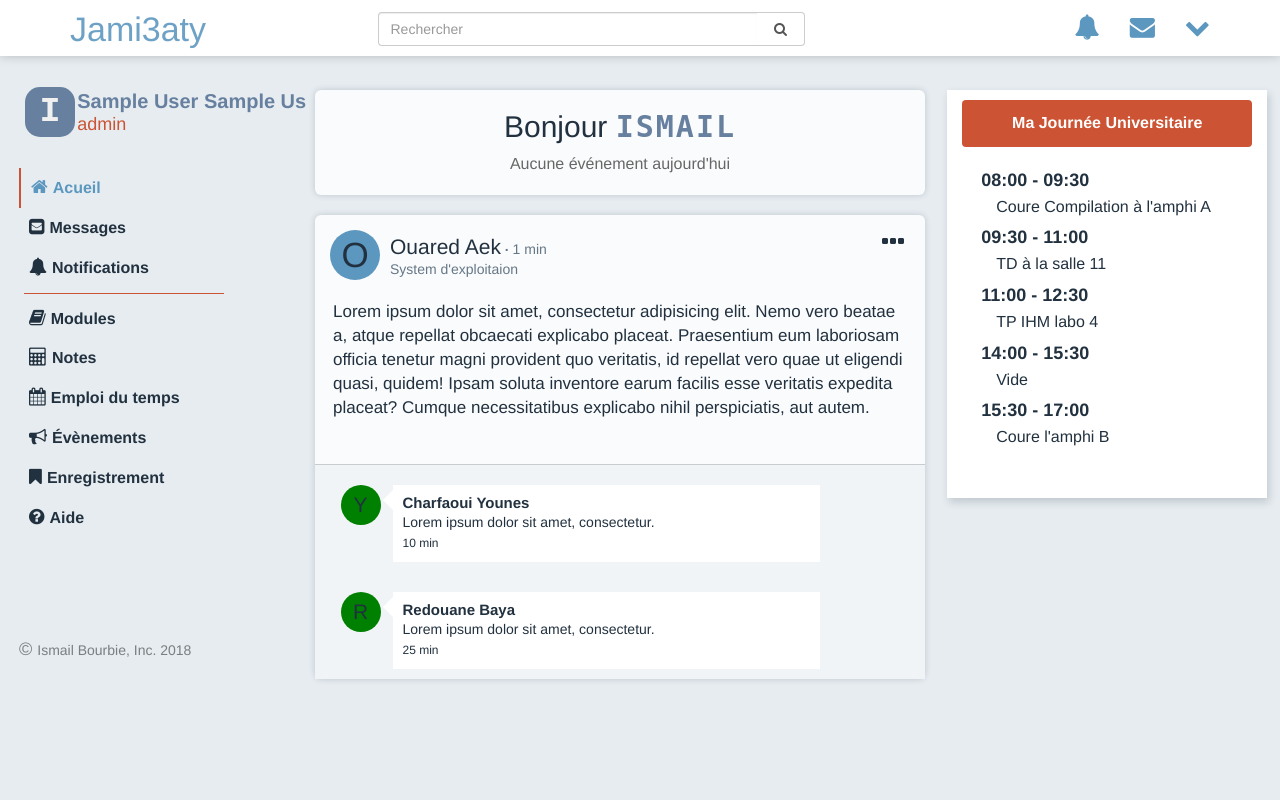
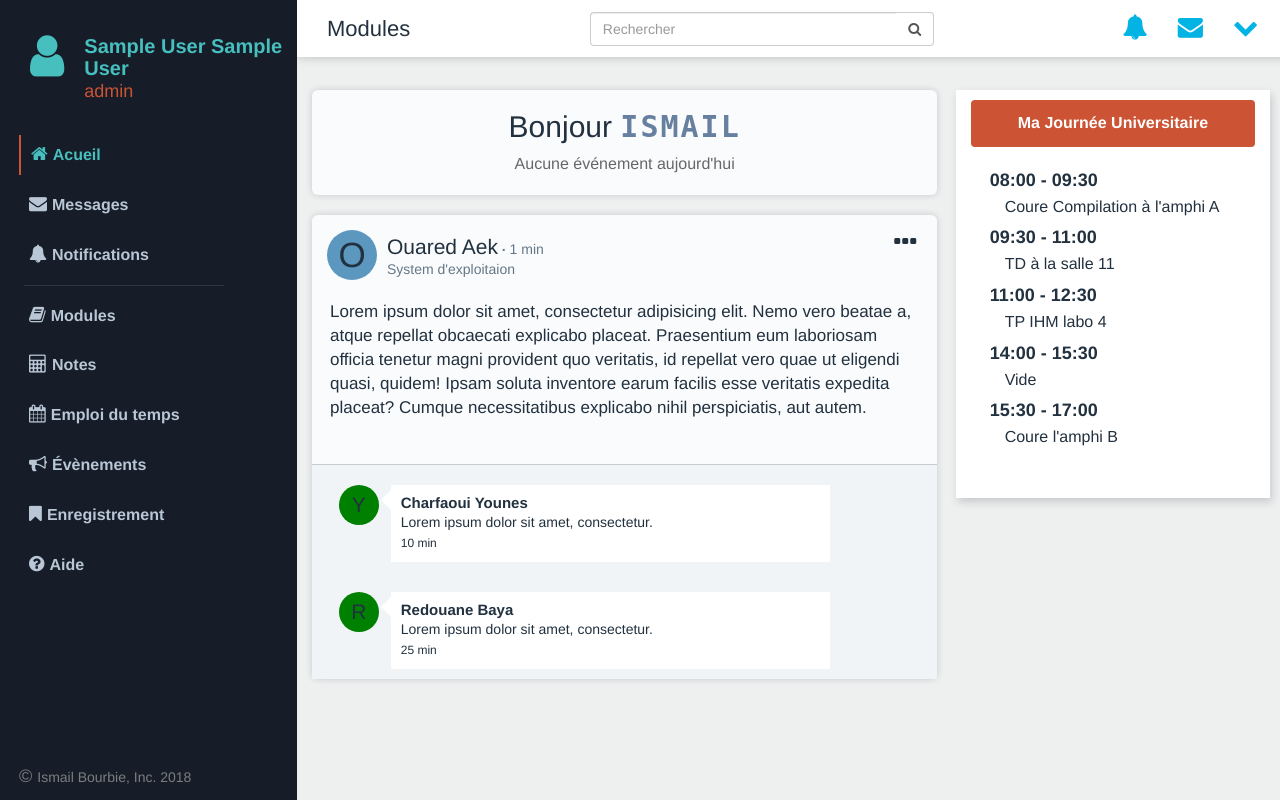
Before and after one commit to IsmailBourbie/jami3aty, a PHP site: page /jami3aty/ in a window 1280 px wide. Run offline with PHP 8.4, Linux system fonts and the light colour scheme; the visitor is signed in with stand-in values (Sample User, id 1); data that the repository does not hold is empty; some libraries are stand-ins or nearby versions.

Commit message:
finish Modules page and change style of all the pages

```diff
--- a/app/controllers/Pages.controller.php
+++ b/app/controllers/Pages.controller.php
@@ -4,32 +4,45 @@ class Pages extends Controller {
 
 
    public function __construct() {
+   }
+
+   public function index($args = "") {
       if (!isLoggedIn()) {
          redirect('users/login');
       }
-   }
-
-   public function index($args = "") {
-
       $data = [];
       $this->view("pages/index", $data);
    }
 
-   public function modules($args = "") {
+   public function modules() {
       $this->modulesModel = $this->model("Modules");
-      $object = $this->modulesModel->getModules();
-      $sortArray = $this->arrange_rows($object);
-
       $response = [
          'status' => OK,
-         'data'   => $this->obj_arr($sortArray),
+         'data'   => null,
       ];
       if ($_SERVER['REQUEST_METHOD'] == 'POST') {
+         $level = isset($_POST['level']) ? $_POST['level'] : "";
+         $section = isset($_POST['section']) ? $_POST['section'] : "";
+         $group = isset($_POST['group']) ? $_POST['group'] : "";
+         $object = $this->modulesModel->getModules($level, $section, $group);
+         if ($object) {
+            $sortArray = $this->arrange_rows($object);
+            $response['data'] = $this->obj_arr($sortArray);
+         } else {
+            $response['status'] = ERR_EMAIL;
+         }
          header('Content-type: application/json');
          $this->view('users/ajax', $response);
          return;
+      } else {
+         if (!isLoggedIn()) {
+            redirect('users/login');
+         }
+         $object = $this->modulesModel->getModules($_SESSION['user_level'], $_SESSION['user_section'], $_SESSION['user_group']);
+         $sortArray = $this->arrange_rows($object);
+         $response['data'] = $this->obj_arr($sortArray);
+         $this->view("pages/modules", $response);
       }
-      $this->view("pages/modules", $response);
 
    }
 
--- a/app/views/inc/header.php
+++ b/app/views/inc/header.php
@@ -3,37 +3,13 @@
 
 <head>
     <meta charset="utf-8">
-    <title><?= SITE_NAME ?></title>
-    <meta name="viewport" content="width=device-width, initial-scale=1.0"/>
+    <title>
+        <?= SITE_NAME ?>
+    </title>
+    <meta name="viewport" content="width=device-width, initial-scale=1.0" />
     <link rel="stylesheet" href="<?= URL_ROOT ?>css/bootstrap.min.css">
     <link rel="stylesheet" href="<?= URL_ROOT ?>css/font-awesome.min.css">
     <link rel="stylesheet" href="<?= URL_ROOT ?>css/main.css">
 </head>
+
 <body>
-<?php if (isLoggedin()): require_once APP_ROOT . '/views/inc/nav.php'; ?>
-<?php else: ?>
-    <nav class="navbar navbar-default navbar-fixed-top">
-        <div class="container default-nav">
-            <!-- Brand and toggle get grouped for better mobile display -->
-            <div class="navbar-header">
-                <button type="button" class="navbar-toggle collapsed" data-toggle="collapse"
-                        data-target="#bs-example-navbar-collapse-1" aria-expanded="false">
-                    <span class="sr-only">Toggle navigation</span>
-                    <span class="icon-bar"></span>
-                    <span class="icon-bar"></span>
-                    <span class="icon-bar"></span>
-                </button>
-                <a class="navbar-brand" href="#">Jami3aty</a>
-            </div>
-
-            <!-- Collect the nav links, forms, and other content for toggling -->
-            <div class="collapse navbar-collapse" id="bs-example-navbar-collapse-1">
-                <ul class="nav navbar-nav navbar-right">
-                    <li><a href="#">Login</a></li>
-                    <li><a href="#">Register</a></li>
-                    <li><a href="#">Aide</a></li>
-                </ul>
-            </div><!-- /.navbar-collapse -->
-        </div><!-- /.container-fluid -->
-    </nav>
-<?php endif; ?>
--- a/app/views/inc/nav.php
+++ b/app/views/inc/nav.php
@@ -1,27 +1,28 @@
-<header>
 <nav class="navbar navbar-default navbar-fixed-top">
     <?php if ($_SESSION['isConfirmed'] == 0 && !strchr(basename($_SERVER['REQUEST_URI']),"confirm")): ?>
-        <div class="alert alert-danger alert-dismissible" role="alert" style="padding: 0;margin: auto;text-align: center">
+    <div class="alert alert-danger alert-dismissible" role="alert" style="padding: 0;
+                                                                          margin: auto;
+                                                                          text-align: center">
+
         <button type="button" class="close" data-dismiss="alert" aria-label="Close" style="right: 11px;">
                <span aria-hidden=" true ">&times;</span>
         </button>
 
-            <a class="alert-link " href="<?=URL_ROOT ?>users/confirm"> You don't confirm your email! please confirm it now
+        <a class="alert-link " href="<?=URL_ROOT ?>users/confirm">
+           You don't confirm your email! please confirm it now
         </a>
     </div>
     <?php endif; ?>
-        <div class="container">
-            <div class="row items_icons">
-                <!-- logo container Start -->
-                <div class="col-md-3 col-xs-3 logo">
-                    <div class="clearfix">
-                        <a class="clearfix" href="<?= APP_ROOT ?>">Jami3aty</a>
+    <div class="row items_icons reset-margin">
+        <div class="col-md-3 col-xs-5 page-title">
+            <button id="show-menubar" class="button-menu">
+                <i class="fa fa-bars fa-2x"></i>
+            </button>
+            <span>Modules</span>
         </div>
-                </div>
-                <!-- logo container End -->
         <!-- Liste items container Start -->
-                <div class="col-md-4 col-md-push-5 col-xs-9 list_items">
-                    <ul class="nav navbar-nav navbar-right">
+        <div class="col-md-4 col-xs-7 col-md-push-5 list_items ">
+            <ul class="nav navbar-nav navbar-right reset-margin">
                 <li class="dropdown notifications">
                     <a href="#" class="dropdown-toggle" data-toggle="dropdown" role="button" aria-haspopup="true" aria-expanded="false">
                                 <i class="fa fa-bell fa-2x"></i>
@@ -83,7 +84,4 @@
         </div>
         <!-- search container Start -->
     </div>
-        </div>
 </nav>
-</header>
-<div class="container-fuild content-page">
--- a/app/views/inc/navigation-bar.php
+++ b/app/views/inc/navigation-bar.php
@@ -1,8 +1,10 @@
-<div class="aside-content">
+<div id="menubar" class="aside-content">
     <div class="my_data">
-        <a class="btn btn-default btn-block clearfix" role="button" data-toggle="collapse" href="#my_data" aria-expanded="false" aria-controls="ma_journee">
+        <a>
             <div class="user_img">
-                <span>I</span>
+                <i class="fa fa-user"></i>
+                <!--                <span class="glyphicon glyphicon-user" aria-hidden="true"></span>-->
+
             </div>
             <div class="user_info">
                 <h3>
@@ -26,7 +28,7 @@
                     </li>
                     <li id="messages">
                         <h4>
-                            <i class="fa fa-envelope-square"></i>
+                            <i class="fa fa-envelope"></i>
                             <a href="#">Messages</a>
                         </h4>
                     </li>
--- a/app/views/pages/index.view.php
+++ b/app/views/pages/index.view.php
@@ -2,7 +2,13 @@
 require_once APP_ROOT . '/views/inc/header.php';
 ?>
     <div class="row reset-margin">
-
+        <div class="aside-left reset-padding">
+            <?php require_once APP_ROOT . '/views/inc/navigation-bar.php';?>
+        </div>
+        <div class="content">
+            <?php require_once APP_ROOT . '/views/inc/nav.php';?>
+            <div class="main">
+                <div class="row reset-margin">
                     <div class="col-lg-3  col-md-12 aside-right">
                         <div class="calnedar">
                             <div class="aside-content">
@@ -40,12 +46,7 @@ require_once APP_ROOT . '/views/inc/header.php';
                             </div>
                         </div>
                     </div>
-        <div class="col-lg-3  col-md-12 aside-left">
-            <?php
-           require_once APP_ROOT . '/views/inc/navigation-bar.php';
-           ?>
-        </div>
-        <div class="col-lg-6 col-md-12 main">
+                    <div class="col-lg-8 col-md-12 main">
                         <div class="welcom_day">
                             <h2 class="text-center">Bonjour <span>ISMAIL</span></h2>
                             <p class="text-center">Aucune événement aujourd'hui</p>
@@ -142,7 +143,8 @@ require_once APP_ROOT . '/views/inc/header.php';
                         </div>
                     </div>
                 </div>
+            </div>
+        </div>
 
-    <?php
-require_once APP_ROOT . '/views/inc/footer.php';
-?>
+    </div>
+    <?php require_once APP_ROOT . '/views/inc/footer.php';?>
--- a/public/css/main.css
+++ b/public/css/main.css
@@ -5,10 +5,8 @@
 /**** Navbar end ****/
 
 body {
-    padding-top: 70px;
-    background-color: #e6ecf0;
+    background-color: rgba(22, 29, 40, 0.07);
     color: #22313F;
-
 }
 
 a:hover {
@@ -54,84 +52,107 @@ form .error {
     background-color: #FFFFFF;
     border: none;
     box-shadow: 0px 0px 10px rgba(0, 0, 0, 0.21);
+    padding-left: 20px;
+    padding-right: 20px;
+}
+
+.navbar-fixed-top {
+    width: 79%;
+    left: 297px;
+}
+
+
+
+.content {
+    margin-left: 297px;
+    padding-top: 70px;
+}
+
+.content .main .row {
+    margin-left: 15px;
+    margin-right: 15px;
+    -webkit-perspective: 6000px;
+    -moz-perspective: 6000px;
+    perspective: 6000px;
 }
 
 nav .default-nav li a:hover {
     color: inherit !important;
 }
 
-nav .container .items_icons .logo > div {
-    padding-top: 5px
+nav .items_icons .page-title {
+    padding: 13px 0;
 }
 
-nav .container .items_icons .logo a {
-    font-size: 34px;
-    color: #5C97BF;
-    opacity: .89;
+nav .items_icons .page-title span {
+    font-size: 22px;
+    margin-left: 10px;
 }
 
-nav .container .items_icons .logo a:hover {
-    opacity: 1;
+nav .items_icons .page-title > button {
+    display: none;
+    background: transparent;
+    border: none;
 }
 
-nav .container .items_icons .list_items .nav > li {
+nav .items_icons .list_items .nav > li {
     display: inline-block;
 }
 
-nav .container .items_icons .list_items ul li:not(.list_gestion) .dropdown-menu {
+nav .items_icons .list_items ul li:not(.list_gestion) .dropdown-menu {
     min-width: 500px;
     padding: 0;
 }
 
-nav .container .items_icons .list_items ul li:not(.list_gestion) .dropdown-menu li {
+nav .items_icons .list_items ul li:not(.list_gestion) .dropdown-menu li {
     border-bottom: 1px solid #AAA
 }
 
-nav .container .items_icons .list_items ul li:not(.list_gestion) .dropdown-menu li a {
+nav .items_icons .list_items ul li:not(.list_gestion) .dropdown-menu li a {
     padding: 15px;
 }
 
-nav .container .items_icons .list_items .navbar-nav > li > a {
-    color: #5C97BF;
+nav .items_icons .list_items .navbar-nav > li > a {
+    color: #02b3e4;
 }
 
-nav .container .items_icons .list_items .navbar-nav > li > a i {
+nav .items_icons .list_items .navbar-nav > li > a i {
     font-size: 1.8em;
 }
 
-nav .container .items_icons .list_items .navbar-nav > li > a:hover,
-nav .container .items_icons .list_items .navbar-nav > li > a:focus,
+nav .items_icons .list_items .navbar-nav > li > a:hover,
+nav .items_icons .list_items .navbar-nav > li > a:focus,
 nav .default-nav li:hover {
-    background-color: #5C97BF;
+    background-color: #02b3e4;
     color: #FFFFFF
 }
 
-nav .container .items_icons .search_container form,
-nav .container .items_icons .search_container form .input-group {
+nav .items_icons .search_container form,
+nav .items_icons .search_container form .input-group {
     width: 100%;
     padding-top: 2px;
 }
 
-nav .container .items_icons .search_container .navbar-form {
+nav .items_icons .search_container .navbar-form {
     border: none;
     margin-left: 0;
     margin-right: 0;
 }
 
-nav .container .items_icons .search_container .navbar-form .input-group-addon {
+nav .items_icons .search_container .navbar-form .input-group-addon {
     padding: 0px;
     background-color: transparent;
 
 }
 
-nav .container .items_icons .search_container .navbar-form .input-group-addon button {
+nav .items_icons .search_container .navbar-form .input-group-addon button {
     width: 100%;
     background-color: transparent;
     border: none;
     height: 32px;
 }
 
-nav .container .items_icons .search_container .navbar-form input.form-control {
+nav .items_icons .search_container .navbar-form input.form-control {
     padding-top: 10px;
     padding-bottom: 10px;
     border-right: none;
@@ -188,120 +211,116 @@ nav .container .items_icons .search_container .navbar-form input.form-control {
 
 /*** Aside left style start ***/
 
-.content-page .aside-left {
+.aside-left {
     z-index: 1010;
     margin-right: -20px
 }
 
-.content-page .aside-left .aside-content {
+.aside-left .aside-content {
     position: fixed;
-    top: 65px;
+    top: 0px;
     left: 0;
+    z-index: 1040;
     padding-left: 0px;
     padding-right: 0px;
     height: 100%;
-    width: 24%;
+    width: 297px;
+    padding-top: 10px;
+    background: #161d28;
+    color: #b9c6d5;
+    transition: all .4s ease-in-out;
 }
 
-.content-page .aside-left .my_data .user_info {
+.aside-left .my_data .user_info {
     padding: 3px 0 0;
-    float: right;
-    width: 230px;
     text-align: left;
 }
 
-.content-page .aside-left .my_data a {
-    overflow: hidden;
+.aside-left .my_data > a {
+    display: flex;
 }
 
-.content-page .aside-left .my_data a .user_img {
-    float: left;
-    width: 50px;
-    position: relative;
+.aside-left .my_data > a .user_img {
+    margin-left: 30px;
+    margin-right: 20px;
 }
 
-.content-page .aside-left .my_data a .user_img span {
-    background-color: #67809F;
-    position: absolute;
-    width: 100%;
-    text-align: center;
-    border-radius: 15px;
-    font-size: 35px;
-    font-family: "Courier New", Courier, monospace;
-    color: #F0F0F0;
+.aside-left .my_data a .user_img i {
+    color: #46bfbe;
+    font-size: 3em;
 }
 
-.content-page .aside-left .my_data a h3,
-.content-page .aside-left .my_data a p {
+.aside-left .my_data a h3,
+.aside-left .my_data a p {
     margin-top: 0;
     margin-bottom: 0;
 }
 
-.content-page .aside-left .my_data a p {
+.aside-left .my_data a p {
     font-size: 18px;
     color: #cc5333;
     /*Orange #f7b972*/
 }
 
-.content-page .aside-left .my_data a h3 {
+.aside-left .my_data a h3 {
     font-weight: bold;
     font-size: 20px;
-    color: #67809F
+    color: #46bfbe
 }
 
-.content-page .aside-left .my_data h4 {
+.aside-left .my_data h4 {
     font-size: 18px;
     padding: 10px 10px;
     margin-top: 0px;
     margin-bottom: 0px;
 }
 
-.content-page .aside-left .my_data li {
-    width: -moz-max-content;
-    width: -webkit-max-content;
-    width: max-content;
+.aside-left .my_data li {
+    width: 100%;
+    margin-bottom: 10px;
 }
 
 .avtive-navigation {
     border-left: 2px solid #cc5333;
-    color: #5C97BF;
+    color: #46bfbe;
 
 }
 
-.content-page .aside-left .my_data li:hover {
+.aside-left .my_data li:hover {
     border-left: 2px solid #cc5333;
     cursor: pointer;
-    color: #5C97BF;
+    color: #46bfbe;
 }
 
-.content-page .aside-left .my_data li h4:hover {
+.aside-left .my_data li h4:hover {
     transform: translateX(5px);
     transition: all .2s ease-out;
 }
 
-.content-page .aside-left .my_data li hr {
+.aside-left .my_data li hr {
     margin: 5px;
-    border-color: #cc5333;
+    border-color: #30373e;
     width: 200px
 }
 
-.content-page .aside-left .aside-content .my_data .copyright {
-    margin-top: 100px;
+.aside-left .aside-content .my_data .copyright {
+    position: absolute;
+    bottom: 0;
     color: #797f7f;
 }
 
-.content-page .aside-left .aside-content .my_data .copyright span {
+.aside-left .aside-content .my_data .copyright span {
     font-size: 18px;
 }
 
-.content-page .aside-left .aside-content > div,
-.content-page .aside-right .aside-content > div {
+.aside-left .aside-content > div,
+.main .aside-right .aside-content > div {
     margin-top: 10px;
     margin-bottom: 10px;
 }
 
-.content-page .aside-right .aside-content .ma_journee a,
-.content-page .aside-left .aside-content .my_data a {
+.main .aside-right .aside-content .ma_journee a,
+.aside-left .aside-content .my_data a {
     padding: 12px 0;
     border: none;
     font-size: 16px;
@@ -310,25 +329,25 @@ nav .container .items_icons .search_container .navbar-form input.form-control {
     font-weight: bold;
 }
 
-.content-page .aside-right .aside-content .ma_journee a {
+.main .aside-right .aside-content .ma_journee a {
     background-color: #cc5333;
     color: #FFFFFF;
 }
 
-.content-page .aside-right .aside-content .ma_journee .well,
-.content-page .aside-left .aside-content .my_data .well {
+.main .aside-right .aside-content .ma_journee .well,
+.aside-left .aside-content .my_data .well {
     background-color: transparent;
     border: none;
     box-shadow: unset;
 }
 
 
-.content-page .aside-right .aside-content .ma_journee .well li h4 {
+.main .aside-right .aside-content .ma_journee .well li h4 {
     margin: 5px 0;
     font-weight: bolder;
 }
 
-.content-page .aside-right .aside-content .ma_journee .well li p {
+.main .aside-right .aside-content .ma_journee .well li p {
     margin: 5px 0px 10px 15px;
     font-size: 16px;
 }
@@ -342,9 +361,9 @@ nav .container .items_icons .search_container .navbar-form input.form-control {
 
 /*** Main style start ***/
 
-.content-page .main {}
+.main .main {}
 
-.content-page .main .welcom_day {
+.main .main .welcom_day {
     padding: 10px;
     margin: 20px 0px;
     border-radius: 6px;
@@ -352,18 +371,18 @@ nav .container .items_icons .search_container .navbar-form input.form-control {
     background: #fafbfc;
 }
 
-.content-page .main .welcom_day h2 {
+.main .main .welcom_day h2 {
     margin: 10px;
 }
 
-.content-page .main .welcom_day h2 span {
+.main .main .welcom_day h2 span {
     color: #67809F;
     letter-spacing: 2px;
     font-weight: bold;
     font-family: monospace;
 }
 
-.content-page .main .welcom_day p {
+.main .main .welcom_day p {
     color: #676767;
     font-size: 16px;
     font-weight: 300;
@@ -560,13 +579,13 @@ nav .container .items_icons .search_container .navbar-form input.form-control {
 
 /*** Aside right style start ***/
 
-.content-page .aside-right {
+.main .aside-right {
     background-color: #FFFFFF;
     position: fixed;
-    top: 90px;
-    z-index: 1020;
+    top: 20px;
     right: 1%;
-    box-shadow: 2px 4px 8px 0 rgba(46, 61, 73, .2)
+    box-shadow: 2px 4px 8px 0 rgba(46, 61, 73, .2);
+    width: 32%;
 }
 
 
@@ -672,22 +724,61 @@ nav .container .items_icons .search_container .navbar-form input.form-control {
 /****Responsive Start****/
 
 @media (max-width: 1200px) {
-    .content-page .aside-left .aside-content,
-    .content-page .aside-right {
+    .main .aside-right {
         position: relative;
-        margin-bottom: 60px;
-        width: 100%;
+        margin-bottom: 110px;
+        margin-left: 10px;
+        background-color: transparent;
+        box-shadow: unset;
     }
-    .content-page .aside-left .copyright {
+    .main .aside-right .aside-content .ma_journee .well {
+        background: #FFF;
+    }
+    .main .aside-left .copyright {
         display: none;
     }
-    .content-page .aside-right {
-        box-shadow: unset;
-    }
-    .content-page .main {
+    .main .main {
         margin: 0;
     }
 }
+
+@media (max-width: 992px) {
+    .aside-left .aside-content {
+        left: -300px;
+    }
+    .aside-left .my_data li {
+        margin-bottom: 0px;
+    }
+    .content {
+        margin-left: 0;
+    }
+    .navbar-fixed-top {
+        width: 100%;
+        left: auto;
+        padding: 0;
+    }
+    nav .items_icons .page-title > button {
+        display: inline-block;
+    }
+    .main .modules {
+        margin-top: 75px;
+    }
+
+}
+
+/* for animation jQuery*/
+
+.show-menubar {
+    transition: all .4s ease-in-out;
+    left: 0px !important;
+}
+
+.animate-navbar {
+    transition: all .4s ease-in-out;
+    right: -297px;
+    width: 100%
+}
+
 
 /****Responsive End****/
 
@@ -700,3 +791,7 @@ nav .container .items_icons .search_container .navbar-form input.form-control {
 .reset-margin {
     margin: 0px !important;
 }
+
+.reset-padding {
+    padding: 0px !important;
+}
--- a/public/js/plugins.js
+++ b/public/js/plugins.js
@@ -2,11 +2,17 @@
 /*global $, alert, console*/
 $(document).ready(function () {
     'use strict';
-    var pathname = location.pathname.replace("/jami3aty/", "");
+    var pathname = location.pathname;
+    if (pathname.indexOf("pages") > -1) {
+        pathname = location.pathname.replace("/jami3aty/pages", "");
+    } else {
+        pathname = location.pathname.replace("/jami3aty", "");
+    }
+
     pathname = pathname.replace('/', "");
     /* add active class for styling start */
     if (pathname.length > 0) {
-        if ($(".my_data .well li#" + pathname).length != 0) {
+        if ($(".my_data .well li#" + pathname).length !== 0) {
             $(".my_data .well li#" + pathname).addClass("avtive-navigation");
         }
     } else {
@@ -16,23 +22,28 @@ $(document).ready(function () {
 
     /* Hide ma joutnée et le meun on resize start */
     (function () {
-        var menu_bar = $('.aside-left .collapse'),
-            ma_journee = $('.aside-right .collapse');
+        var ma_journee = $('.aside-right .collapse');
         if (window.innerWidth <= 1200) {
             ma_journee.removeClass('in');
-            menu_bar.removeClass('in');
         }
         $(window).resize(function () {
             if (window.innerWidth <= 1200) {
                 ma_journee.removeClass('in');
-                menu_bar.removeClass('in');
             } else {
                 ma_journee.addClass('in');
-                menu_bar.addClass('in');
             }
-            console.log("h");
         });
     }());
     /* Hide ma joutnée and meun on resize end */
 
+    /* responsive navbar-left start */
+    $('#show-menubar').click(function () {
+        if (window.innerWidth <= 992) {
+            $('#menubar').toggleClass('show-menubar');
+            $('.navbar-fixed-top').toggleClass('animate-navbar');
+            $('.main, .list_items, .search_container').fadeToggle(0);
+        }
+    });
+    /* responsive navbar-left end */
+
 });
```
Also changed, not shown: other parts of public/css/main.css (+81 -46 lines), app/models/Modules.model.php (+5 -4 lines), app/views/pages/modules.view.php (+38 -26 lines). Lines whose indentation alone changed are shown as unchanged.
